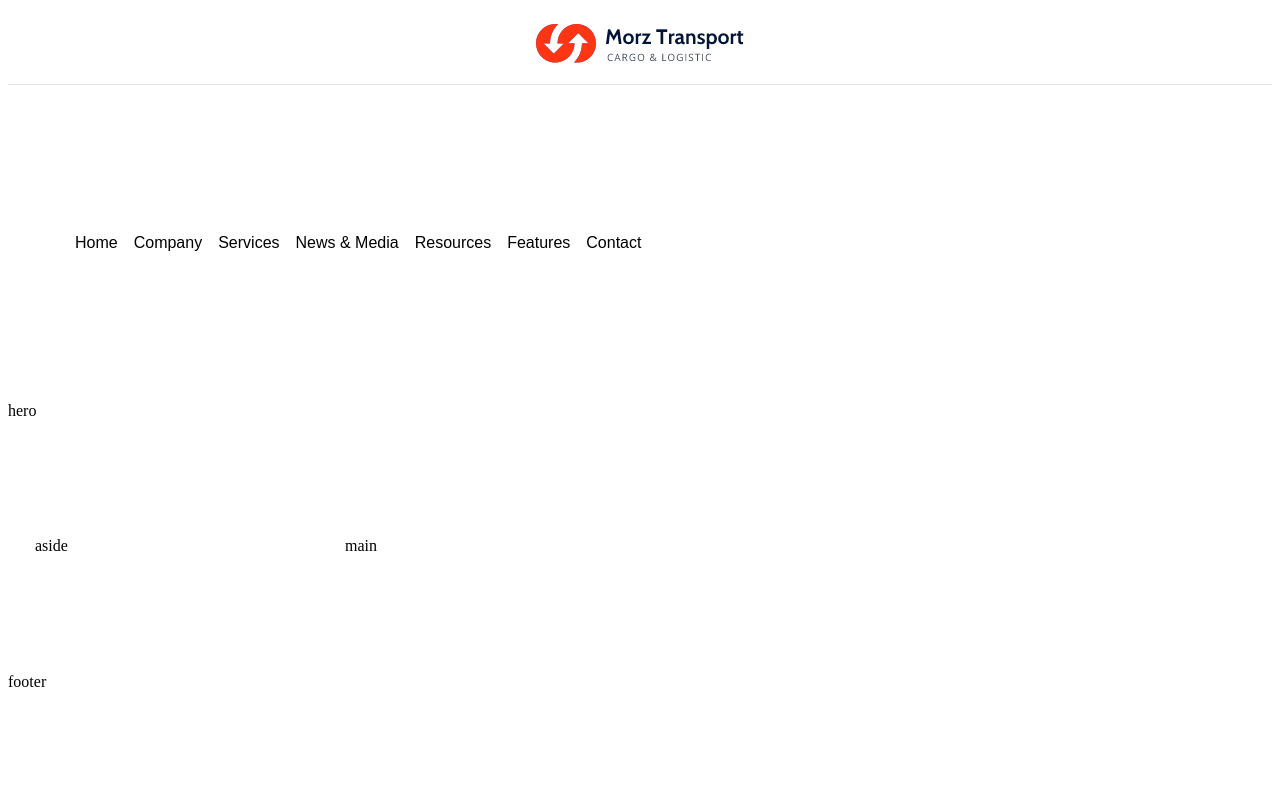
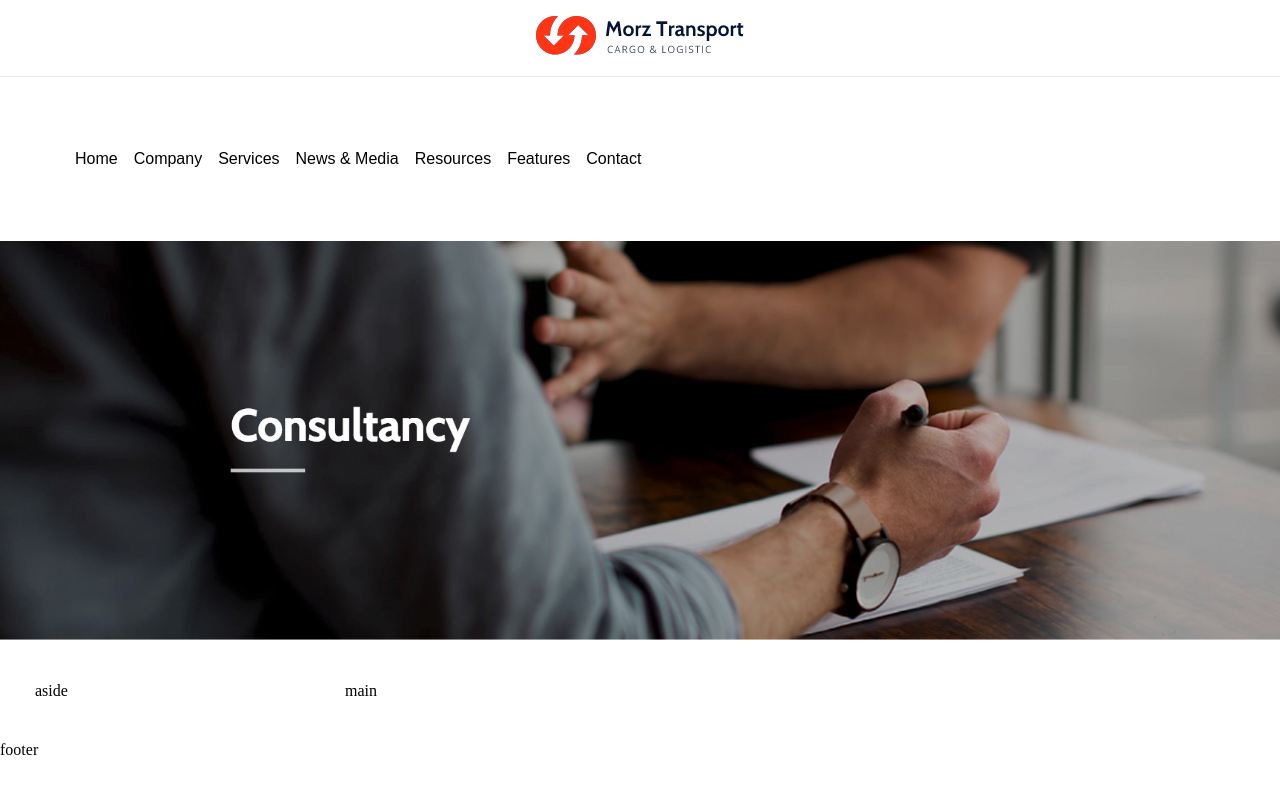
Before and after one commit to IvanLovas/morz-transport, a website: page index.html in a window 1280 px wide. Drawn offline with nearby package versions, Linux system fonts and the light colour scheme; files that its build step writes are made by us from their sources.

Commit message:
#HCAA-27 Put hero image

```diff
--- a/index.html
+++ b/index.html
@@ -63,7 +63,8 @@
     </nav>
 
     <div class="mt-l-main-layout__hero">
-        hero
+        <div class="mt-c-hero">
+        </div>
     </div>
 
     <aside class="mt-l-main-layout__aside">
--- a/scss/_base.scss
+++ b/scss/_base.scss
@@ -4,7 +4,7 @@
 
 body {
     padding: 0;
-    marign: 0;
+    margin: 0;
 }
 
 a {
--- a/scss/app.scss
+++ b/scss/app.scss
@@ -6,3 +6,4 @@
 @import "layouts.scss";
 @import "components/header.scss";
 @import "components/navigation.scss";
+@import "components/hero.scss";
--- /dev/null
+++ b/scss/components/_hero.scss
@@ -0,0 +1,5 @@
+.mt-c-hero {
+    background-image: url("../images/hero.png");
+    background-size: cover;
+    height: 400px;
+}
```
Also changed, not shown: images/hero.png (added).
